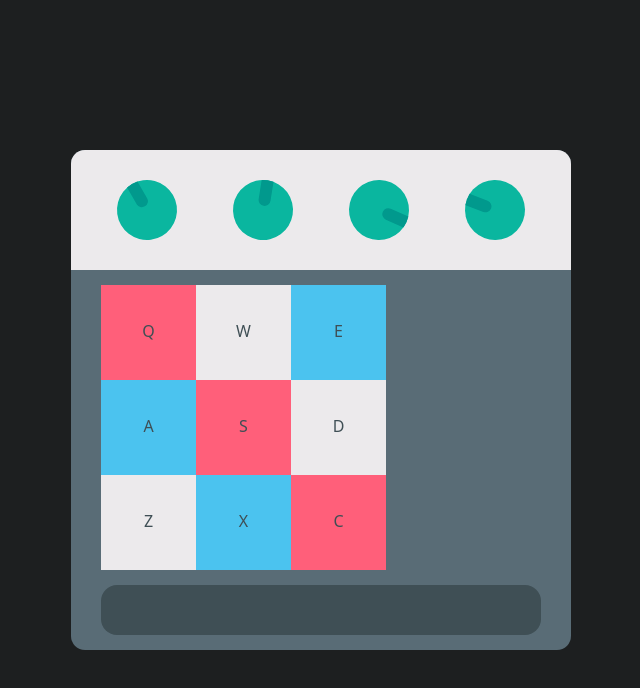
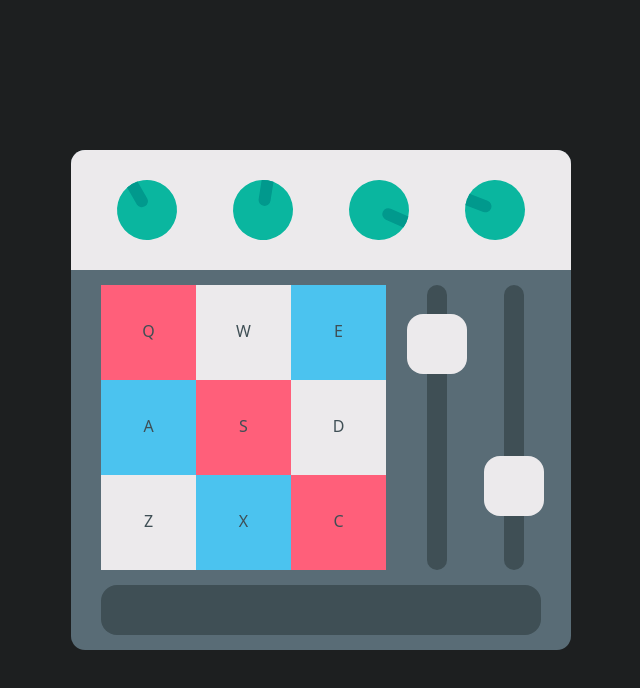
Before and after one commit to DevManfre/rhythm-forge, a React app: page / in a window 1280 px wide. Shown: the whole page, without its empty margins (319-959 px from the left). Built offline with nearby package versions, Linux system fonts and the light colour scheme.

Commit message:
:lipstick: Add lateral switches

```diff
--- a/src/components/LowerMachine.jsx
+++ b/src/components/LowerMachine.jsx
@@ -23,9 +23,8 @@ function LowerDrumMachine() {
                         return <DrumPad key={item.key} value={item.char} bgColor={item.color} />
                     })}
                 </div>
-                <div className="col-sm-4">
-                    <OnOffSwitch />
-                </div>
+                <OnOffSwitch />
+                <OnOffSwitch />
             </div>
             <Display />
         </div>
--- a/src/components/OnOffSwitch.jsx
+++ b/src/components/OnOffSwitch.jsx
@@ -1,8 +1,8 @@
 function OnOffSwitch() {
     return (
-        <div className="switch">
+        <div className="switch col-sm-2">
             <div className="line">
-
+                <div className="button" />
             </div>
         </div>
     );
--- a/src/static/css/style.scss
+++ b/src/static/css/style.scss
@@ -4,6 +4,8 @@ $drum-pad-size: 95px;
 $lower-machine-height: calc(100% - $controller-size * 2);
 $lower-machine-padding: 15px;
 $display-bg: #3f4f55;
+$upper-machine-bg: #ECEAEC;
+$switch-line-width: 20px;
 
 #root {
     background-color: #1D1F20;
@@ -22,7 +24,7 @@ $display-bg: #3f4f55;
         transform: translate(-50%, -50%);
 
         .upper-machine {
-            background-color: #ECEAEC;
+            background-color: $upper-machine-bg;
             padding: calc($controller-size / 2);
 
             .controller {
@@ -68,13 +70,31 @@ $display-bg: #3f4f55;
                 }
 
                 .switch {
-                    .line{
-                        /* TODO: aggiungere regolatore on-off volume in questo stile https://www.freepik.com/icon/drum-machine_6966141 */
+                    .line {
+                        background-color: $display-bg;
+                        height: calc($drum-pad-size * 3);
+                        width: $switch-line-width;
+                        border-radius: 24px;
+                        margin: auto;
+
+                        .button {
+                            background-color: $upper-machine-bg;
+                            width: $controller-size;
+                            height: $controller-size;
+                            border-radius: 16px;
+                            position: relative;
+                            left: calc(($controller-size / -2) + $switch-line-width / 2);
+                            top: 10%;
+                        }
                     }
+                }
+
+                .switch:nth-child(3) .line .button{
+                    top: 60%;
                 }
             }
 
-            #display{
+            #display {
                 background-color: $display-bg;
                 margin-top: $lower-machine-padding;
                 margin-bottom: $lower-machine-padding;
```
Also changed, not shown: src/static/css/style.css, 1 other file.
